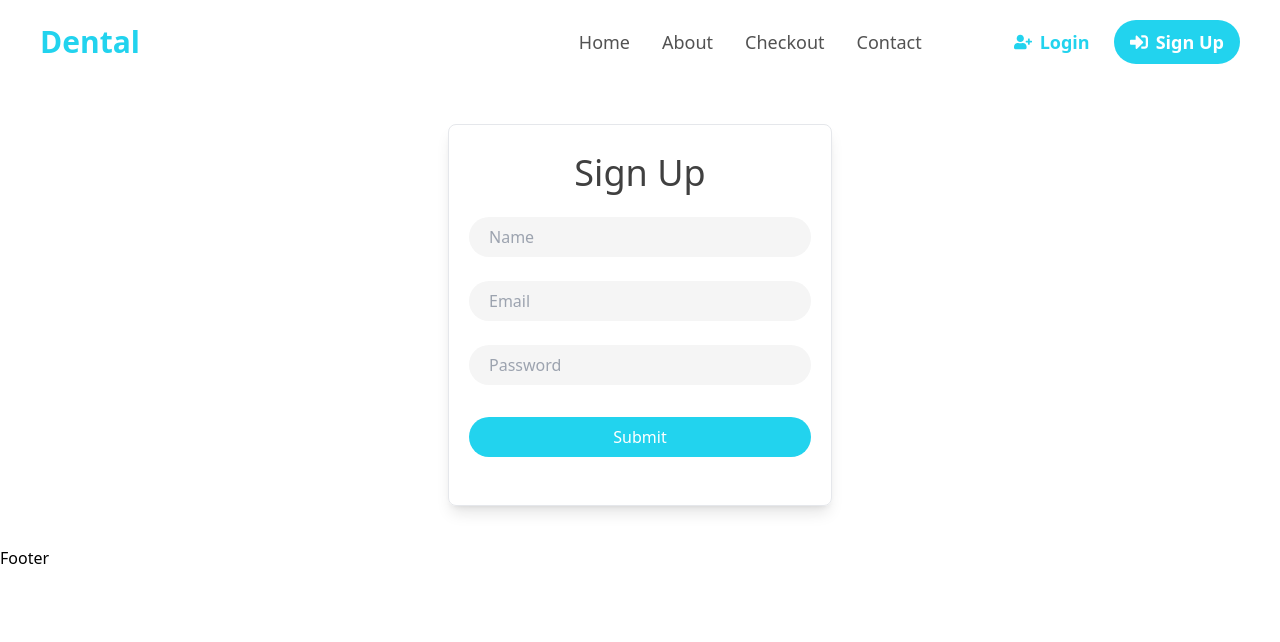
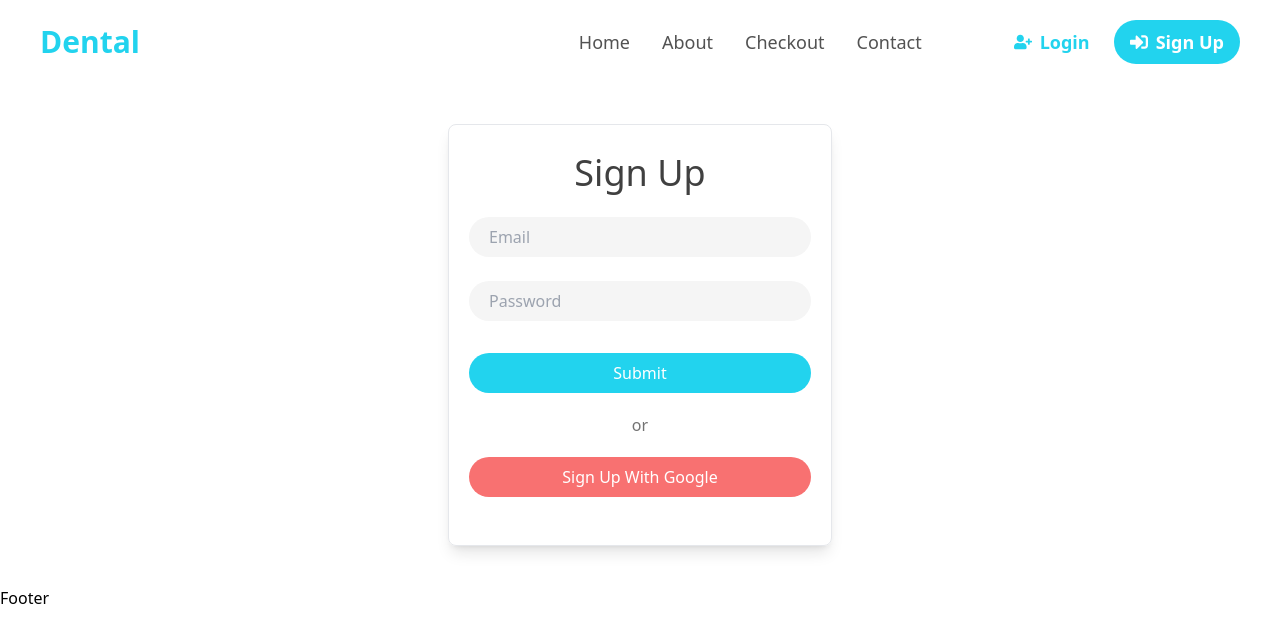
Before and after one commit to imranDev20/denthut, a React (Create React App) app: page /signup in a window 1280 px wide. Shown: the top 642 px of the page. Built offline with nearby package versions, Linux system fonts and the light colour scheme; no server answers; the HTML template or start-up script is replaced by a standard one.

Commit message:
added google login

```diff
--- a/src/App.js
+++ b/src/App.js
@@ -4,6 +4,7 @@
 import Checkout from "./pages/Checkout";
 import Footer from "./components/Footer";
 import About from "./pages/About";
+import Blog from "./components/Blog";
 import Contact from "./pages/Contact";
 import { Routes, Route } from "react-router-dom";
 
@@ -19,7 +20,7 @@
         <Route path="/about" element={<About />} />
         <Route path="/signup" element={<Signup />} />
         <Route path="/login" element={<Login />} />
-        <Route path="/contact" element={<Contact />} />
+        <Route path="/blog" element={<Blog />} />
         <Route path="/checkout" element={<Checkout />} />
       </Routes>
       <Footer />
--- /dev/null
+++ b/src/components/Blog.js
@@ -0,0 +1,7 @@
+import React from "react";
+
+const Blog = () => {
+  return <div>Blog</div>;
+};
+
+export default Blog;
--- a/src/components/Header.js
+++ b/src/components/Header.js
@@ -1,6 +1,7 @@
 import React from "react";
 import Menu from "./Menu";
 import Logo from "./Logo";
+import AvatarIcon from "../images/avatar-default.png";
 import { FaSignInAlt, FaUserPlus, FaSignOutAlt } from "react-icons/fa";
 import { Link } from "react-router-dom";
 import app from "../firebase";
@@ -36,8 +37,16 @@
             </Link>
           </div>
         ) : (
-          <div className="ml-10">
-            <img src="" alt="" />
+          <div className="ml-10 flex items-center">
+            <div className="w-10 h-10 mr-2 rounded-full overflow-hidden">
+              <img
+                src={user.photoURL ? user.photoURL : AvatarIcon}
+                alt="Avatar Icon"
+              />
+            </div>
+            <p className="text-neutral-600 font-semibold mr-3">
+              {user.displayName ? user.displayName : "New User"}
+            </p>
             <button
               onClick={() => signOut(auth)}
               className="px-4 py-2 rounded-full bg-cyan-400 text-white font-semibold transition inline-flex items-center hover:bg-cyan-500"
--- a/src/components/Signup.js
+++ b/src/components/Signup.js
@@ -5,6 +5,7 @@
 } from "react-firebase-hooks/auth";
 import app from "../firebase";
 import { getAuth } from "firebase/auth";
+import { useSignInWithGoogle } from "react-firebase-hooks/auth";
 
 const auth = getAuth(app);
 
@@ -12,11 +13,10 @@
   const [displayName, setDisplayName] = useState("");
   const [email, setEmail] = useState("");
   const [password, setPassword] = useState("");
+  const [signInWithGoogle] = useSignInWithGoogle(auth);
 
-  console.log(displayName);
   const [createUserWithEmailAndPassword, user, loading, error] =
     useCreateUserWithEmailAndPassword(auth, { sendEmailVerification: true });
-  const [updateProfile, updating] = useUpdateProfile(auth);
 
   const handleCreateUser = () => {
     createUserWithEmailAndPassword(email, password);
@@ -26,13 +26,7 @@
     <div className="container mx-auto px-10 my-10  ">
       <div className="max-w-sm mx-auto flex flex-col shadow-lg border rounded-lg py-7 px-5">
         <h2 className="text-center text-4xl text-neutral-700 mb-3">Sign Up</h2>
-        <input
-          className="bg-neutral-100 px-5 outline-none focus:ring-2 focus:ring-cyan-400 rounded-full py-2 my-3"
-          type="text"
-          value={displayName}
-          onChange={(e) => setDisplayName(e.target.value)}
-          placeholder="Name"
-        />
+
         <input
           className="bg-neutral-100 px-5 outline-none focus:ring-2 focus:ring-cyan-400 rounded-full py-2 my-3"
           type="email"
@@ -55,6 +49,13 @@
         >
           Submit
         </button>
+        <span className="text-center text-neutral-500">or</span>
+        <button
+          onClick={() => signInWithGoogle()}
+          className="bg-red-400 text-white font-medium hover:bg-red-500 transition cursor-pointer px-5 rounded-full py-2  my-5"
+        >
+          Sign Up With Google
+        </button>
       </div>
     </div>
   );
```
Also changed, not shown: src/images/avatar-default.png (added).
